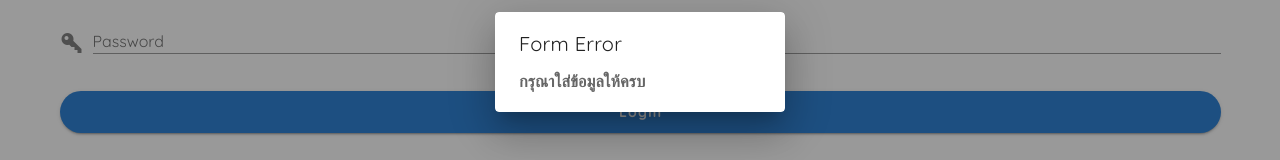
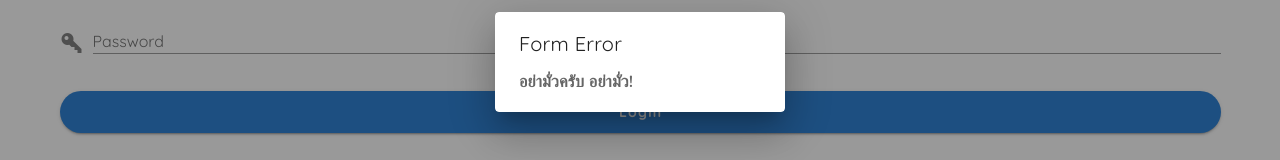
Before and after one commit to poramin5202/Duck_Noodle, a Nuxt app: page /admin/login in a window 1280 px wide. Both pictures are taken after a click on the button "Login". Shown: the part 338-498 px from the top of the page. Built offline with nearby package versions, Linux system fonts and the light colour scheme.

Commit message:
edit dialog

```diff
--- a/pages/admin/login.vue
+++ b/pages/admin/login.vue
@@ -44,7 +44,7 @@
             <v-card>
               <v-card-title>Form Error</v-card-title>
                     <v-card-text>
-                      <h3>   กรุณาใส่ข้อมูลให้ครบ</h3>
+                      <h3> อย่ามั่วครับ อย่ามั่ว!</h3>
                    </v-card-text>
             </v-card>
           </v-dialog>
```
